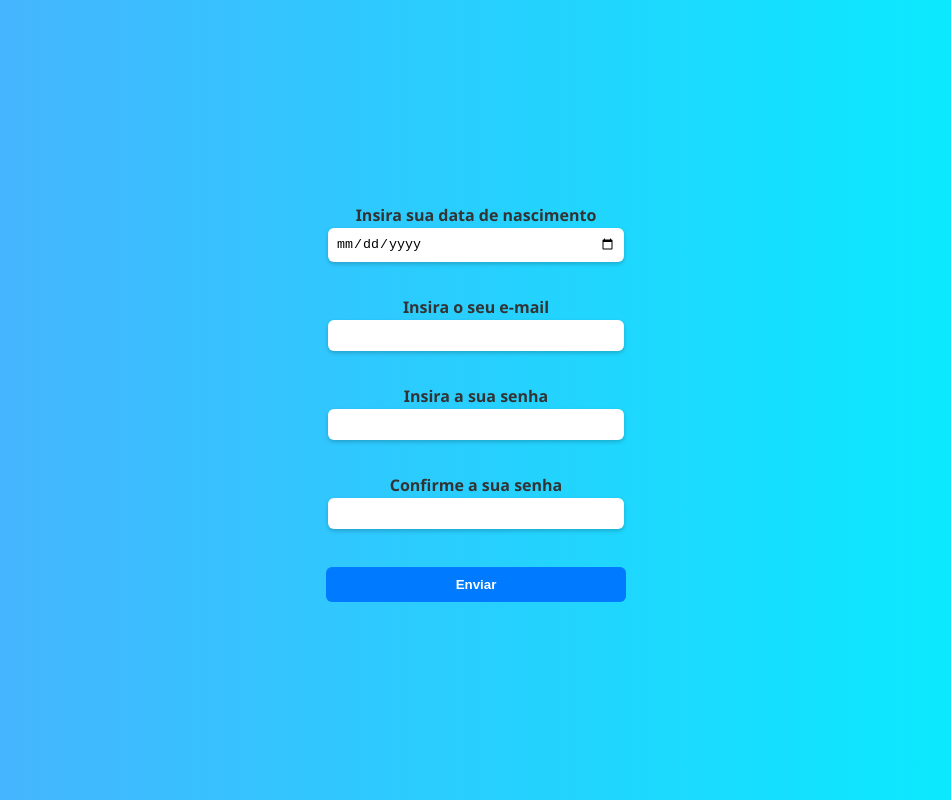
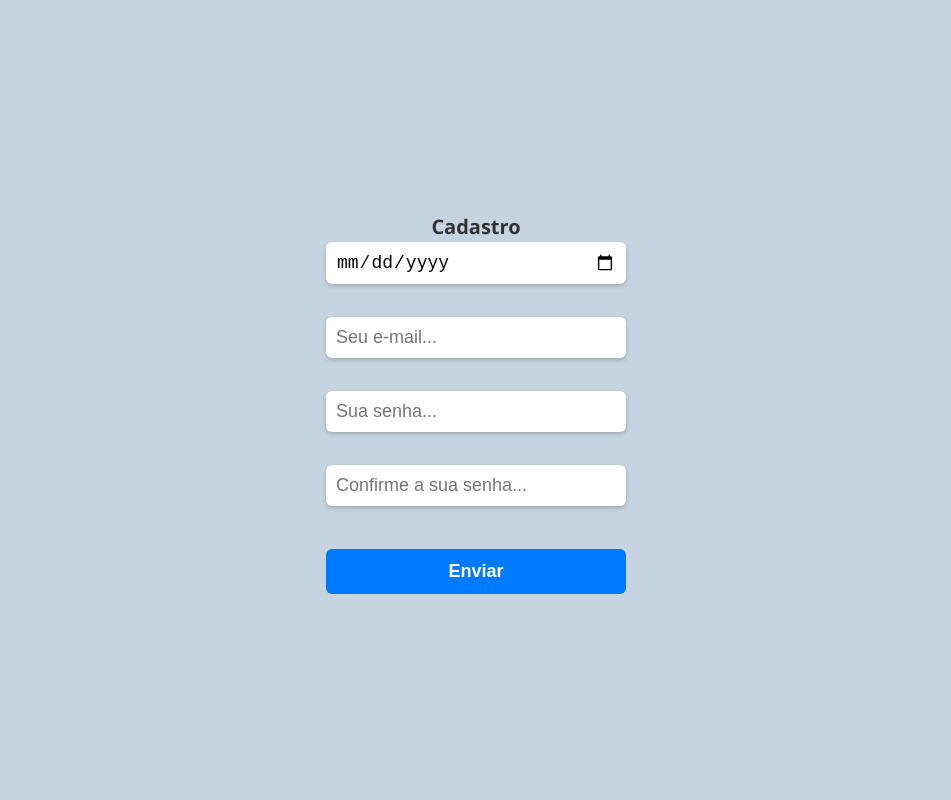
Before and after one commit to Kauecozendei/Login_Cadastro, a plain HTML site: page Cadastro.html in a window 1280 px wide. Shown: the whole page, without its empty margins (164-1115 px from the left). Drawn offline with Linux system fonts and the light colour scheme.

Commit message:
Atualização HTML e CSS

```diff
--- a/Cadastro.html
+++ b/Cadastro.html
@@ -8,23 +8,21 @@
 </head>
 <body>
     <!-- Usuário irá inserir a data de nascimento -->
-    <p>Insira sua data de nascimento</p>
-    <input type="date" id="DataNascimento">
+    <p>Cadastro</p>
+    <input type="date" id="DataNascimento" placeholder="Sua data de nascimento...">
     <br>
 
     <!-- Usuário irá inserir o e-mail -->
-    <p>Insira o seu e-mail</p>
-    <input type="email" id="emailUsuario">
+
+    <input type="email" id="emailUsuario" placeholder="Seu e-mail...">
     <br>
 
     <!-- Usuário irá inserir a nova senha -->
-    <p>Insira a sua senha</p>
-    <input type="text" id="newpassword">
+    <input type="text" id="newpassword" placeholder="Sua senha...">
     <br>
 
     <!-- Confirmar a senha  -->
-    <p>Confirme a sua senha</p>
-    <input type="text" id="ConfirmarSenha">
+    <input type="text" id="ConfirmarSenha" placeholder="Confirme a sua senha...">
     <br>
 
     <!-- Enviar -->
--- a/cadastro.css
+++ b/cadastro.css
@@ -1,6 +1,6 @@
 body {
     font-family: 'Segoe UI', Tahoma, Geneva, Verdana, sans-serif;
-    background: linear-gradient(to right, #4facfe, #00f2fe);
+    background-color: #c6d3e0;
     display: flex;
     flex-direction: column;
     align-items: center;
@@ -8,21 +8,23 @@ body {
     min-height: 100vh;
     margin: 0;
     color: #333;
+    font-size: 18px; /* Tamanho base para mobile */
 }
 
 p {
     margin: 6px 0 2px;
     font-weight: bold;
+    font-size: 18px;
 }
 
-/* Espaço entre inputs mais enxuto */
 input[type="text"],
 input[type="password"],
 input[type="email"],
 input[type="date"] {
     width: 280px;
-    padding: 8px;
-    margin-bottom: 6px; /* Reduzido */
+    padding: 10px;
+    font-size: 16px;
+    margin-bottom: 6px;
     border: none;
     border-radius: 6px;
     box-shadow: 0 2px 4px rgba(0,0,0,0.2);
@@ -30,12 +32,13 @@ input[type="date"] {
 
 input[type="button"] {
     width: 300px;
-    padding: 10px;
+    padding: 12px;
     margin-top: 10px;
     background-color: #007BFF;
     color: white;
     border: none;
     border-radius: 6px;
+    font-size: 16px;
     font-weight: bold;
     cursor: pointer;
     transition: background-color 0.3s ease;
@@ -50,6 +53,7 @@ a {
     color: white;
     text-decoration: underline;
     font-weight: bold;
+    font-size: 16px;
 }
 
 @media (max-width: 400px) {
@@ -61,3 +65,29 @@ a {
         width: 90%;
     }
 }
+
+/* 📺 AUMENTO DE FONTE PARA TELAS MAIORES (DESKTOP) */
+@media (min-width: 768px) {
+    body {
+        font-size: 20px;
+    }
+
+    p {
+        font-size: 20px;
+    }
+
+    input[type="text"],
+    input[type="password"],
+    input[type="email"],
+    input[type="date"] {
+        font-size: 18px;
+    }
+
+    input[type="button"] {
+        font-size: 18px;
+    }
+
+    a {
+        font-size: 18px;
+    }
+}
--- a/style.css
+++ b/style.css
@@ -1,6 +1,6 @@
 body {
     font-family: 'Segoe UI', Tahoma, Geneva, Verdana, sans-serif;
-    background: linear-gradient(to right, #4facfe, #00f2fe);
+    background-color: #c6d3e0;
     display: flex;
     flex-direction: column;
     align-items: center;
@@ -8,28 +8,28 @@ body {
     min-height: 100vh;
     margin: 0;
     color: #333;
+    font-size: 18px; /* Tamanho base para mobile */
 }
 
-/* Estilização dos parágrafos */
 p {
-    margin: 8px 0 4px;
+    margin: 6px 0 2px;
     font-weight: bold;
+    font-size: 18px;
 }
 
-/* Inputs de texto, senha, e-mail, data */
 input[type="text"],
 input[type="password"],
 input[type="email"],
 input[type="date"] {
     width: 280px;
     padding: 10px;
-    margin-bottom: 10px;
+    font-size: 16px;
+    margin-bottom: 6px;
     border: none;
     border-radius: 6px;
     box-shadow: 0 2px 4px rgba(0,0,0,0.2);
 }
 
-/* Botão de enviar */
 input[type="button"] {
     width: 300px;
     padding: 12px;
@@ -38,6 +38,7 @@ input[type="button"] {
     color: white;
     border: none;
     border-radius: 6px;
+    font-size: 16px;
     font-weight: bold;
     cursor: pointer;
     transition: background-color 0.3s ease;
@@ -47,15 +48,14 @@ input[type="button"]:hover {
     background-color: #0056b3;
 }
 
-/* Link de cadastro */
 a {
     margin-top: 20px;
     color: white;
     text-decoration: underline;
     font-weight: bold;
+    font-size: 16px;
 }
 
-/* Responsividade para telas pequenas */
 @media (max-width: 400px) {
     input[type="text"],
     input[type="password"],
@@ -65,3 +65,29 @@ a {
         width: 90%;
     }
 }
+
+/* 📺 AUMENTO DE FONTE PARA TELAS MAIORES (DESKTOP) */
+@media (min-width: 768px) {
+    body {
+        font-size: 20px;
+    }
+
+    p {
+        font-size: 20px;
+    }
+
+    input[type="text"],
+    input[type="password"],
+    input[type="email"],
+    input[type="date"] {
+        font-size: 18px;
+    }
+
+    input[type="button"] {
+        font-size: 18px;
+    }
+
+    a {
+        font-size: 18px;
+    }
+}
```
Also changed, not shown: index.html (+4 -5 lines).
